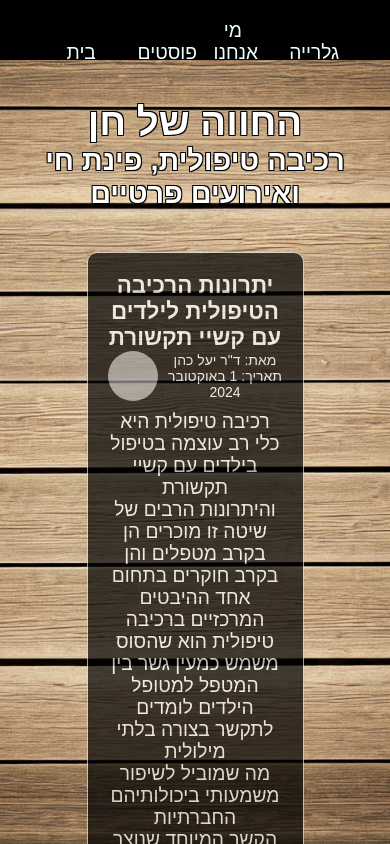
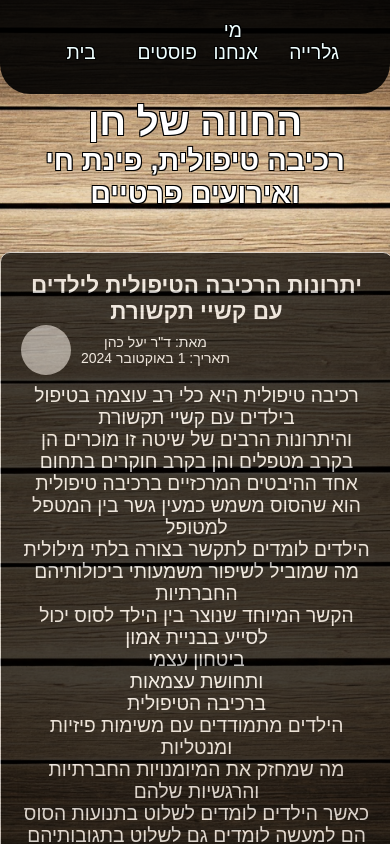
Before and after one commit to BENI23LAHAV/Yoni-Farm, a React (Create React App) app: page /posts in a window 390 px wide. Shown: the top 844 px of the page. Built offline with nearby package versions, Linux system fonts and the light colour scheme; grey boxes are pictures that could not be loaded.

Commit message:
start with the responsive phone mode

```diff
--- a/public/index.html
+++ b/public/index.html
@@ -7,8 +7,7 @@
     <meta name="theme-color" content="#000000" />
     <meta
       name="description"
-      content="Web site created using create-react-app"
-    />
+      content="Web site created using create-react-app" />
     <link rel="apple-touch-icon" href="%PUBLIC_URL%/logo192.png" />
     <!--
       manifest.json provides metadata used when your web app is installed on a
@@ -24,7 +23,7 @@
       work correctly both with client-side routing and a non-root public URL.
       Learn how to configure a non-root public URL by running `npm run build`.
     -->
-    <title>React App</title>
+    <title>🏇החווה של חן🏇</title>
   </head>
   <body>
     <noscript>You need to enable JavaScript to run this app.</noscript>
--- a/src/Components/Home.jsx
+++ b/src/Components/Home.jsx
@@ -1,6 +1,6 @@
 import React, { useState } from "react";
-const rightArrow = require("../Images/right-arrow.png");
-const leftArrow = require("../Images/left-arrow.png");
+import TeamFarm from "./TeamFarm";
+
 const Home = () => {
   const [information, setInformation] = useState(
     "החווה של חן ממוקמת ביישוב מזכרת בתיה באיזור השפלה.בחווה תוכלו למצוא את מיטב המדריכים המנוסים שלנו. עשרות ילדים אשר חווים את הרכיה באופן חווייתי מידי שבוע תוכלו גם למצוא פינת חיי יפייפיה, מאהל בדואי אותנטי, ומרחבים מרחיבי דעת."
@@ -9,27 +9,6 @@ const Home = () => {
     "https://www.horizonstructures.com/wp-content/uploads/2022/06/Horse-Barns-1024x575.jpg",
     "https://wineandcountrylife.com/wp-content/uploads/2021/11/BD-Builders_Custom-Barn_BD_Dryden_143.jpg",
   ]);
-  const [farmTeams, setFarmTeams] = useState([
-    {
-      name: "יוני להב",
-      title: "מנהל ראשי ומדריך",
-      image:
-        "https://encrypted-tbn0.gstatic.com/images?q=tbn:ANd9GcRmV7bjGEmOGta3bXydiPduJUWNE9LKa2vVzQ&s",
-    },
-    {
-      name: "דוד להב",
-      title: "  אחראי תחזוקה וסייס",
-      image:
-        "https://encrypted-tbn0.gstatic.com/images?q=tbn:ANd9GcRmV7bjGEmOGta3bXydiPduJUWNE9LKa2vVzQ&s",
-    },
-    {
-      name: "יהודה להב",
-      title: "  סייס",
-      image:
-        "https://encrypted-tbn0.gstatic.com/images?q=tbn:ANd9GcRmV7bjGEmOGta3bXydiPduJUWNE9LKa2vVzQ&s",
-    },
-  ]);
-  const [indexTeam, setIndexTeam] = useState(0);
 
   const [opening, setOpening] = useState([
     { day: "א", isOpen: true, from: "10:00", to: "22:00" },
@@ -40,7 +19,6 @@ const Home = () => {
     { day: "ו", isOpen: true, from: "10:00", to: "14:00" },
     { day: "שבת", isOpen: false, from: "00:00", to: "00:00" },
   ]);
-  sliceStringToArr("hey.you,beni.");
   return (
     <div className="home">
       <div className="home-text">
@@ -58,38 +36,8 @@ const Home = () => {
           />
         ))}
       </div>
-      <div className="farm-team">
-        <h2>צוות החווה</h2>
-        <ul>
-          <li>
-            <img
-              className="arrow-img"
-              src={leftArrow}
-              alt="left arrow"
-              style={{ cursor: "pointer" }}
-              onClick={() => handleNext(setIndexTeam)}
-            />
-          </li>
-          {getCurrentImage(farmTeams, indexTeam).map((team, index) => (
-            <li>
-              <div className="team-images">
-                <img src={team.image} alt={`${team.name}image`} />
-                <h4>{team.name}</h4>
-                <p>{team.title}</p>
-              </div>
-            </li>
-          ))}
-          <li>
-            <img
-              className="arrow-img"
-              src={rightArrow}
-              alt="right arrow"
-              style={{ cursor: "pointer" }}
-              onClick={() => handlePrev(setIndexTeam)}
-            />
-          </li>
-        </ul>
-      </div>
+      <TeamFarm />
+
       <h2>שעות פתיחה</h2>
 
       <div className="opening-text">
@@ -114,17 +62,3 @@ function sliceStringToArr(string) {
 
   return arr;
 }
-const getCurrentImage = (arr, index) => {
-  const result = [];
-  for (let i = 0; i < 3; i++) {
-    const currentIndex = (Math.abs(index) + i) % arr.length;
-    result.push(arr[currentIndex]);
-  }
-  return result;
-};
-const handleNext = (setIndex) => {
-  setIndex((prev) => prev + 1);
-};
-const handlePrev = (setIndex) => {
-  setIndex((prev) => prev - 1);
-};
--- a/src/Components/Posts.jsx
+++ b/src/Components/Posts.jsx
@@ -1,5 +1,5 @@
 import React from "react";
-import Comments from "./Comments";
+// import Comments from "./Comments";
 import Post from "./Post";
 // מערך הפוסטים עם תוכן של 500+ מילים
 const postsData = [
--- a/src/Components/TeamFarm.jsx
+++ b/src/Components/TeamFarm.jsx
@@ -1,7 +1,80 @@
-import React from "react";
+import React, { useState } from "react";
+
+const rightArrow = require("../Images/right-arrow.png");
+const leftArrow = require("../Images/left-arrow.png");
 
 const TeamFarm = () => {
-  return <div>TeamFarm</div>;
+  const [farmTeams, setFarmTeams] = useState([
+    {
+      name: "יוני להב",
+      title: "מנהל ראשי ומדריך",
+      image:
+        "https://encrypted-tbn0.gstatic.com/images?q=tbn:ANd9GcRmV7bjGEmOGta3bXydiPduJUWNE9LKa2vVzQ&s",
+    },
+    {
+      name: "דוד להב",
+      title: "  אחראי תחזוקה וסייס",
+      image:
+        "https://encrypted-tbn0.gstatic.com/images?q=tbn:ANd9GcRmV7bjGEmOGta3bXydiPduJUWNE9LKa2vVzQ&s",
+    },
+    {
+      name: "יהודה להב",
+      title: "  סייס",
+      image:
+        "https://encrypted-tbn0.gstatic.com/images?q=tbn:ANd9GcRmV7bjGEmOGta3bXydiPduJUWNE9LKa2vVzQ&s",
+    },
+  ]);
+  const [indexTeam, setIndexTeam] = useState(0);
+
+  return (
+    <div className="farm-team">
+      <h2>צוות החווה</h2>
+      <ul>
+        <li>
+          <img
+            className="arrow-img"
+            src={leftArrow}
+            alt="left arrow"
+            style={{ cursor: "pointer" }}
+            onClick={() => handleNext(setIndexTeam)}
+          />
+        </li>
+        {getCurrentImage(farmTeams, indexTeam).map((team, index) => (
+          <li>
+            <div className="team-images">
+              <img src={team.image} alt={`${team.name}image`} />
+              <h4>{team.name}</h4>
+              <p>{team.title}</p>
+            </div>
+          </li>
+        ))}
+        <li>
+          <img
+            className="arrow-img"
+            src={rightArrow}
+            alt="right arrow"
+            style={{ cursor: "pointer" }}
+            onClick={() => handlePrev(setIndexTeam)}
+          />
+        </li>
+      </ul>
+    </div>
+  );
 };
 
 export default TeamFarm;
+
+const getCurrentImage = (arr, index) => {
+  const result = [];
+  for (let i = 0; i < 3; i++) {
+    const currentIndex = (Math.abs(index) + i) % arr.length;
+    result.push(arr[currentIndex]);
+  }
+  return result;
+};
+const handleNext = (setIndex) => {
+  setIndex((prev) => prev + 1);
+};
+const handlePrev = (setIndex) => {
+  setIndex((prev) => prev - 1);
+};
--- a/src/index.css
+++ b/src/index.css
@@ -136,7 +136,8 @@ h2 {
 .opening-text:hover {
   /* background-color: var(--blackColor); */
   /* transform: scale(1.1); */
-  transition: opacity 0.3s ease;
+  transform: scale(1.1);
+  transition: transform 0.5s ease;
   background-color: var(--blackColorWithLitlleOpacity);
 }
 .home-images {
@@ -423,4 +424,62 @@ h2 {
 /* ----------------------Media Query css-------------------**/
 
 @media only screen and (max-width: 600px) {
+  nav {
+    width: 100%;
+    padding: auto;
+    padding-bottom: 4vh;
+    background-color: var(--blackColorWithLitlleOpacity);
+    border-bottom-right-radius: 30px;
+    border-bottom-left-radius: 30px;
+  }
+  /* ----------------------Home css---------------**/
+  .home {
+    width: 90%;
+    display: flex;
+    flex-direction: column;
+  }
+  .home-images {
+    width: 100%;
+    display: flex;
+    flex-direction: column;
+    align-items: center;
+    justify-content: center;
+  }
+  .home .home-images img {
+    width: 90%;
+    height: auto;
+  }
+
+  /* ----------------------Footer css---------------**/
+  .footer .footer-text {
+    width: 100%;
+    display: flex;
+    flex-direction: column;
+    align-items: center;
+    justify-content: center;
+    padding: auto;
+  }
+  .footer .footer-text .footer-copyright-right,
+  .footer .footer-text .footer-details-left {
+    width: 100%;
+    margin: auto;
+    text-align: center;
+    margin-top: 3vh;
+  }
+  .posts {
+    width: 90%;
+    margin: auto;
+    margin-top: 5vh;
+    margin-bottom: 5vh;
+    /* margin-left: 1%; */
+    margin-right: 30%;
+    display: flex;
+    flex-direction: column;
+    justify-content: center;
+    align-items: center;
+  }
+  .post {
+    width: 100%;
+    margin: auto;
+  }
 }
```
Also changed, not shown: 17 other files (tests, documents, lock files or other folders).
